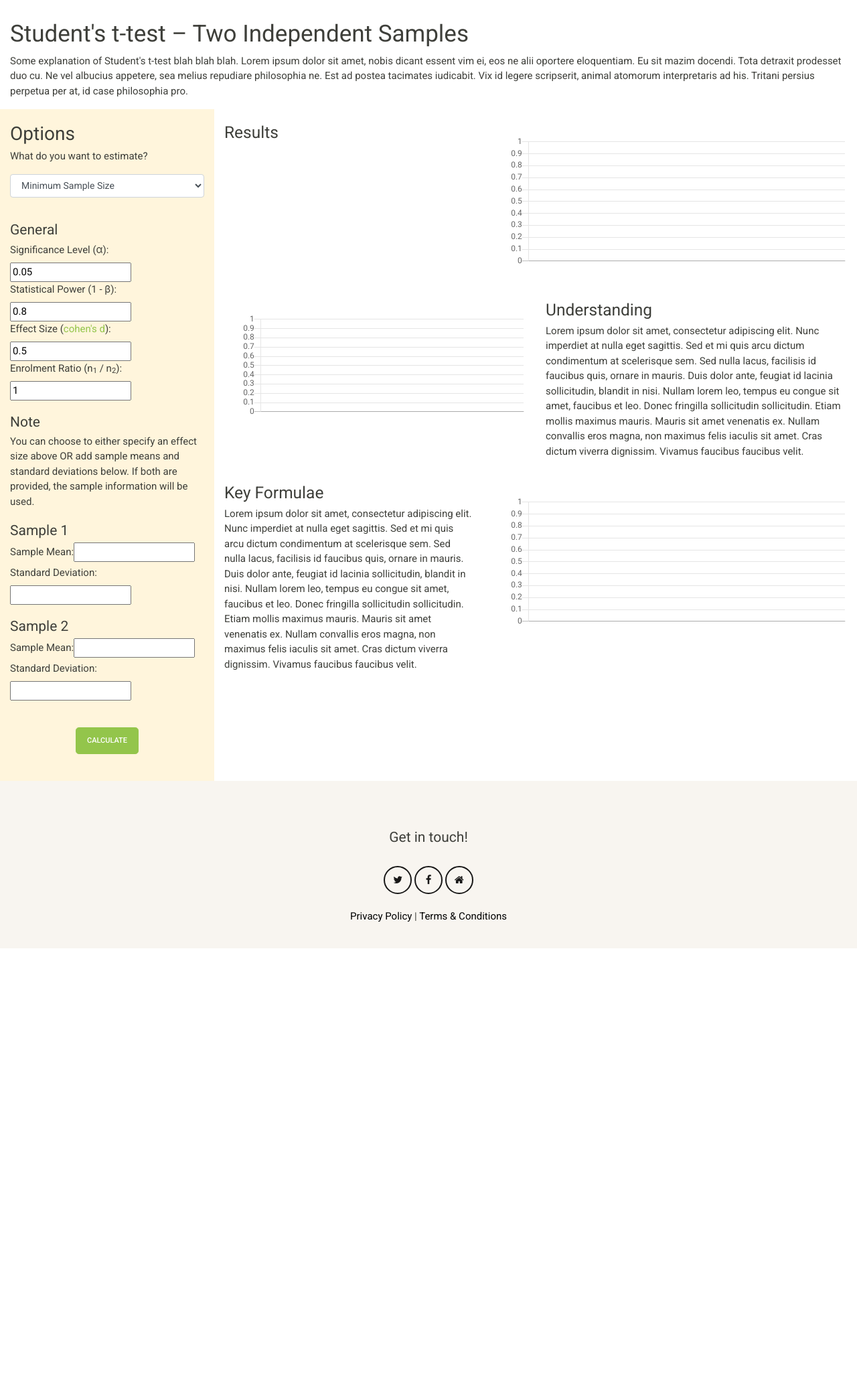
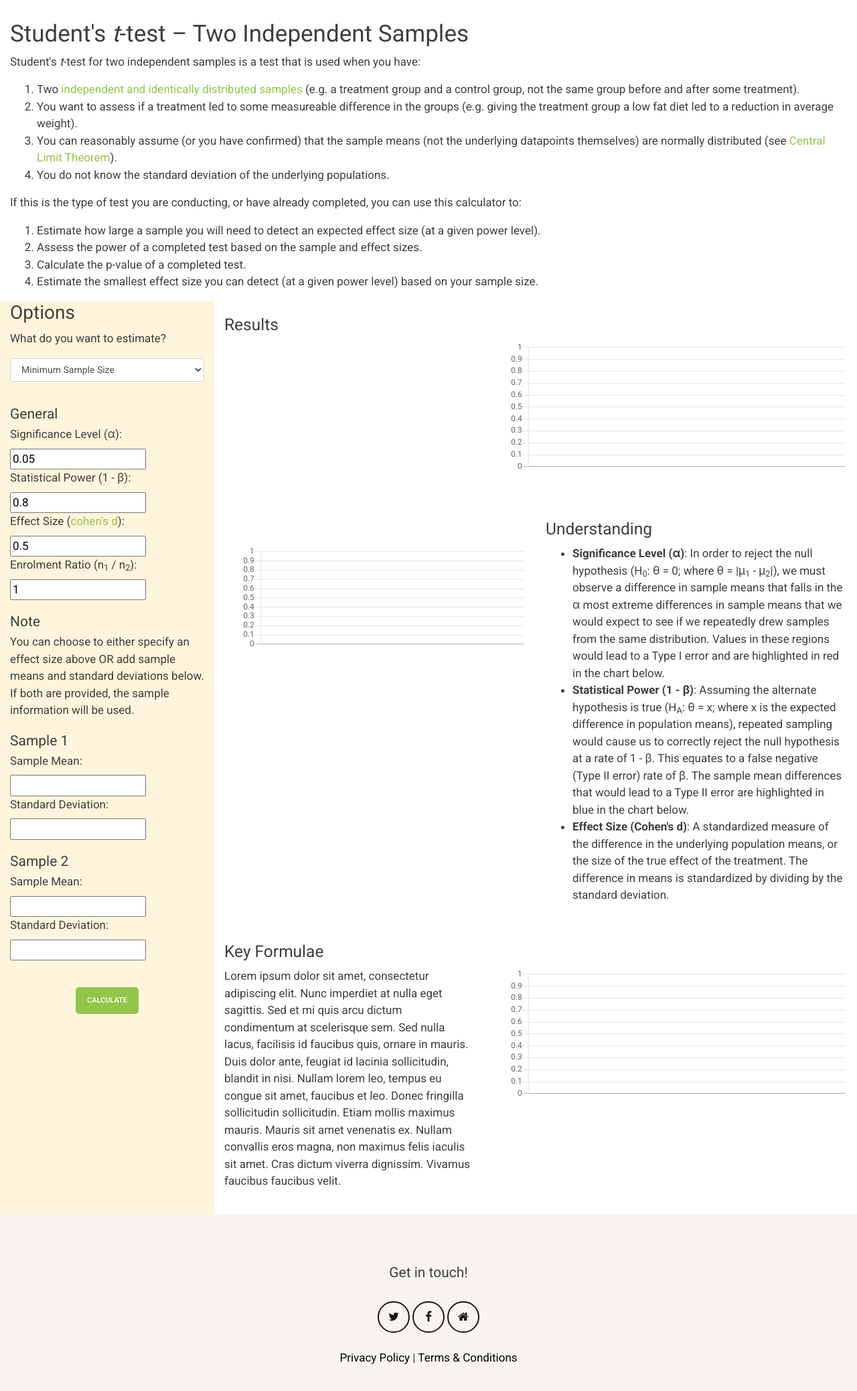
Before and after one commit to vladimiriii/power-calculator, a Flask app: page /t-test-two-independent-samples in a window 1280 px wide. Shown: the part 87-2164 px from the top of the page at 67% size. Before the commit the page ends 1503 px from the top, so only its background shows below. Run offline with Flask 2, Linux system fonts and the light colour scheme; parts of the project's set-up code (start-up, migrations or seed data) failed here and were passed over; some libraries are stand-ins or nearby versions.

Commit message:
Adding some text to the calculator page.

```diff
--- a/app/static/script/custom/ttest2indOnLoad.js
+++ b/app/static/script/custom/ttest2ind/onLoad.js
@@ -14,7 +14,6 @@ $(document).ready(function(){
     chartTwo = generateChart('chart-2', configTwo);
     chartThree = generateChart('chart-3', configThree);
 
-
     $("#target-list").change(updateInputs);
     $("#go-btn").click(getEstimates);
 
--- a/app/static/style/baseStyle.css
+++ b/app/static/style/baseStyle.css
@@ -1,6 +1,6 @@
 body {
   padding-right: 0;
-  font-size:  15px;
+  font-size:  17px;
 }
 
 /* Navbar */
--- a/app/static/style/testPage.css
+++ b/app/static/style/testPage.css
@@ -8,11 +8,16 @@
 }
 
 .box-header {
-    margin-bottom: 5px;
-    margin-top: 20px;
+    margin-top: 0px;
+    margin-bottom: 10px;
 }
 
 .option-header {
     margin-bottom: 5px;
     margin-top: 20px;
 }
+
+.results-row {
+    padding-top: 20px;
+    padding-bottom: 20px;
+}
--- a/app/templates/t-test-two-ind.html
+++ b/app/templates/t-test-two-ind.html
@@ -13,9 +13,10 @@
     <link rel="stylesheet" type="text/css" href="{{ url_for('static',filename='style/testPage.css') }}">
 
     <!-- Custom JavaScript -->
-    <script src="{{ url_for('static',filename='script/custom/ttest2indOnLoad.js') }}"></script>
-    <script src="{{ url_for('static',filename='script/custom/ttest2indToolbar.js') }}"></script>
-    <script src="{{ url_for('static',filename='script/custom/ttest2indResults.js') }}"></script>
+    <script src="{{ url_for('static',filename='script/custom/ttest2ind/onLoad.js') }}"></script>
+    <script src="{{ url_for('static',filename='script/custom/ttest2ind/toolbar.js') }}"></script>
+    <script src="{{ url_for('static',filename='script/custom/ttest2ind/results.js') }}"></script>
+    <script src="{{ url_for('static',filename='script/custom/ttest2ind/text.js') }}"></script>
     <script src="{{ url_for('static',filename='script/custom/fieldMap.js') }}"></script>
 
 </head>
@@ -27,8 +28,21 @@
     <div class="container-fluid">
         <div class="row">
             <div class="col-md-12">
-                <h1>Student's t-test – Two Independent Samples</h1>
-                <p>Some explanation of Student's t-test blah blah blah. Lorem ipsum dolor sit amet, nobis dicant essent vim ei, eos ne alii oportere eloquentiam. Eu sit mazim docendi. Tota detraxit prodesset duo cu. Ne vel albucius appetere, sea melius repudiare philosophia ne. Est ad postea tacimates iudicabit. Vix id legere scripserit, animal atomorum interpretaris ad his. Tritani persius perpetua per at, id case philosophia pro.</p>
+                <h1>Student's <i>t</i>-test – Two Independent Samples</h1>
+                <p>Student's <i>t</i>-test for two independent samples is a test that is used when you have:</p>
+                <ol>
+                    <li>Two <a href="https://en.wikipedia.org/wiki/Independent_and_identically_distributed_random_variables">independent and identically distributed samples</a> (e.g. a treatment group and a control group, not the same group before and after some treatment).</li>
+                    <li>You want to assess if a treatment led to some measureable difference in the groups (e.g. giving the treatment group a low fat diet led to a reduction in average weight).</li>
+                    <li>You can reasonably assume (or you have confirmed) that the sample means (not the underlying datapoints themselves) are normally distributed (see <a href="https://en.wikipedia.org/wiki/Central_limit_theorem">Central Limit Theorem</a>).</li>
+                    <li>You do not know the standard deviation of the underlying populations.</li>
+                </ol>
+                <p>If this is the type of test you are conducting, or have already completed, you can use this calculator to:</p>
+                <ol>
+                    <li>Estimate how large a sample you will need to detect an expected effect size (at a given power level).</li>
+                    <li>Assess the power of a completed test based on the sample and effect sizes.</li>
+                    <li>Calculate the p-value of a completed test.</li>
+                    <li>Estimate the smallest effect size you can detect (at a given power level) based on your sample size.</li>
+                </ol>
             </div>
         </div>
         <div class="row">
@@ -52,7 +66,7 @@
                 </div>
             </div>
             <div class="col-md-9">
-                <div class="row">
+                <div class="row results-row">
                     <div class="col-md-5">
                         <div class="row">
                             <div class="col-md-12">
@@ -67,7 +81,7 @@
                         <canvas id="chart-1"></canvas>
                     </div>
                 </div>
-                <div class="row">
+                <div class="row results-row">
                     <div class="col-md-6 chart-div" id="results-chart-2">
                         <canvas id="chart-2"></canvas>
                     </div>
@@ -79,14 +93,16 @@
                         </div>
                         <div class="row">
                             <div class="col-md-12">
-                                <p>
-                                    Lorem ipsum dolor sit amet, consectetur adipiscing elit. Nunc imperdiet at nulla eget sagittis. Sed et mi quis arcu dictum condimentum at scelerisque sem. Sed nulla lacus, facilisis id faucibus quis, ornare in mauris. Duis dolor ante, feugiat id lacinia sollicitudin, blandit in nisi. Nullam lorem leo, tempus eu congue sit amet, faucibus et leo. Donec fringilla sollicitudin sollicitudin. Etiam mollis maximus mauris. Mauris sit amet venenatis ex. Nullam convallis eros magna, non maximus felis iaculis sit amet. Cras dictum viverra dignissim. Vivamus faucibus faucibus velit.
-                                </p>
+                                <ul id="understanding">
+                                    <li><strong>Significance Level (α)</strong>: In order to reject the null hypothesis (H<sub>0</sub>: θ = 0; where θ = |μ<sub>1</sub> - μ<sub>2</sub>|), we must observe a difference in sample means that falls in the α most extreme differences in sample means that we would expect to see if we repeatedly drew samples from the same distribution. Values in these regions would lead to a Type I error and are highlighted in red in the chart below.</li>
+                                    <li><strong>Statistical Power (1 - β)</strong>: Assuming the alternate hypothesis is true (H<sub>A</sub>: θ = x; where x is the expected difference in population means), repeated sampling would cause us to correctly reject the null hypothesis at a rate of 1 - β. This equates to a false negative (Type II error) rate of β. The sample mean differences that would lead to a Type II error are highlighted in blue in the chart below.</li>
+                                    <li><strong>Effect Size (Cohen's d)</strong>: A standardized measure of the difference in the underlying population means, or the size of the true effect of the treatment. The difference in means is standardized by dividing by the standard deviation.</li>
+                                </ul>
                             </div>
                         </div>
                     </div>
                 </div>
-                <div class="row">
+                <div class="row results-row">
                     <div class="col-md-5">
                         <div class="row">
                             <div class="col-md-12">
```
Also changed, not shown: app/static/script/custom/ttest2ind/results.js (renamed from app/static/script/custom/ttest2indResults.js), app/static/script/custom/ttest2ind/toolbar.js (renamed from app/static/script/custom/ttest2indToolbar.js).
